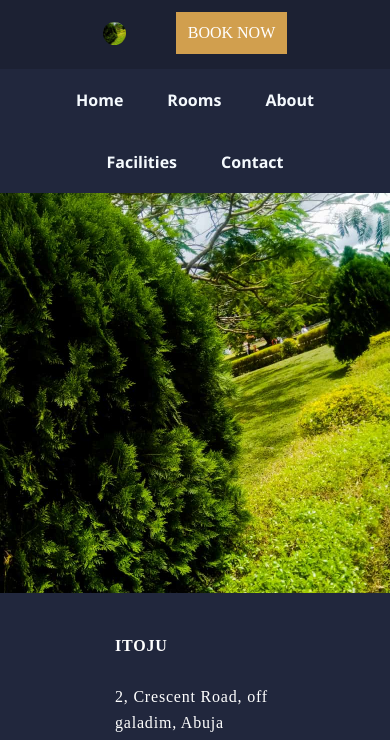
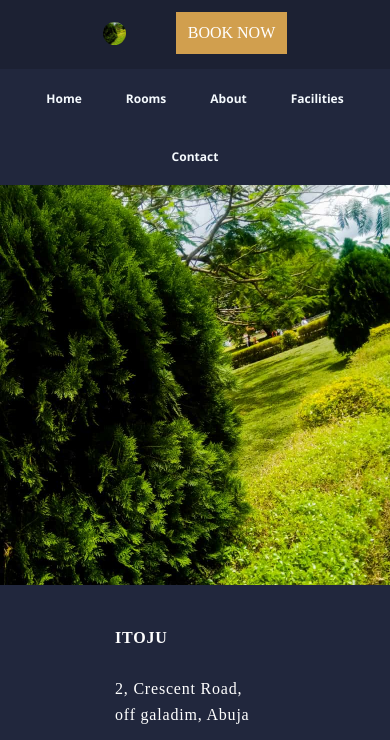
Before and after one commit to Aphatheology/TeamTitan-Hotel-Design-1, a plain HTML site: page index.html in a window 390 px wide. Shown: the part 65-805 px from the top of the page. Drawn offline with Linux system fonts and the light colour scheme.

Commit message:
Modify Nav Bar responsiveness for Mobile

```diff
--- a/style.css
+++ b/style.css
@@ -188,6 +188,14 @@ footer p.copyright {
     }
 
     header nav li a {
-        font-size: 1rem;
+        font-size: 12px;
+    }
+
+    footer .footer-links {
+        display: block;
+    }
+
+    footer .footer-links div {
+        width: 80%;
     }
 }
```
